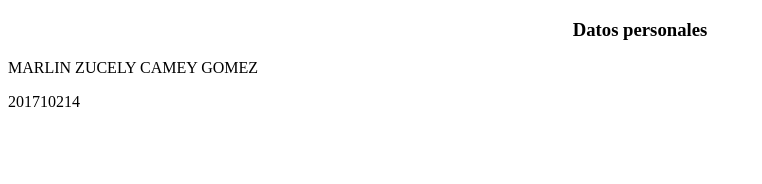
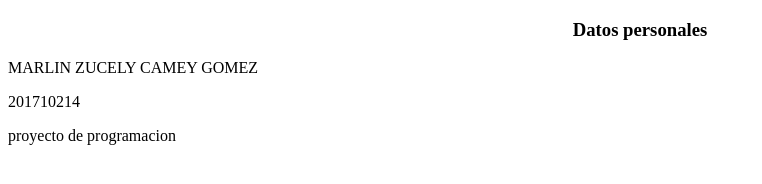
Before and after one commit to ZucelyCamey/prueba, a plain HTML site: page index.html in a window 1280 px wide. Shown: the whole page, without its empty margins (0-762 px from the left). Drawn offline with Linux system fonts and the light colour scheme.

Commit message:
modificacion del index

```diff
--- a/index.html
+++ b/index.html
@@ -7,6 +7,7 @@
 	<h3 align="center">Datos personales</h3>
 	<p>MARLIN ZUCELY CAMEY GOMEZ</p>
 	<P>201710214</P>
+	<p>proyecto de programacion</p>
 
 </body>
 </html>
```
